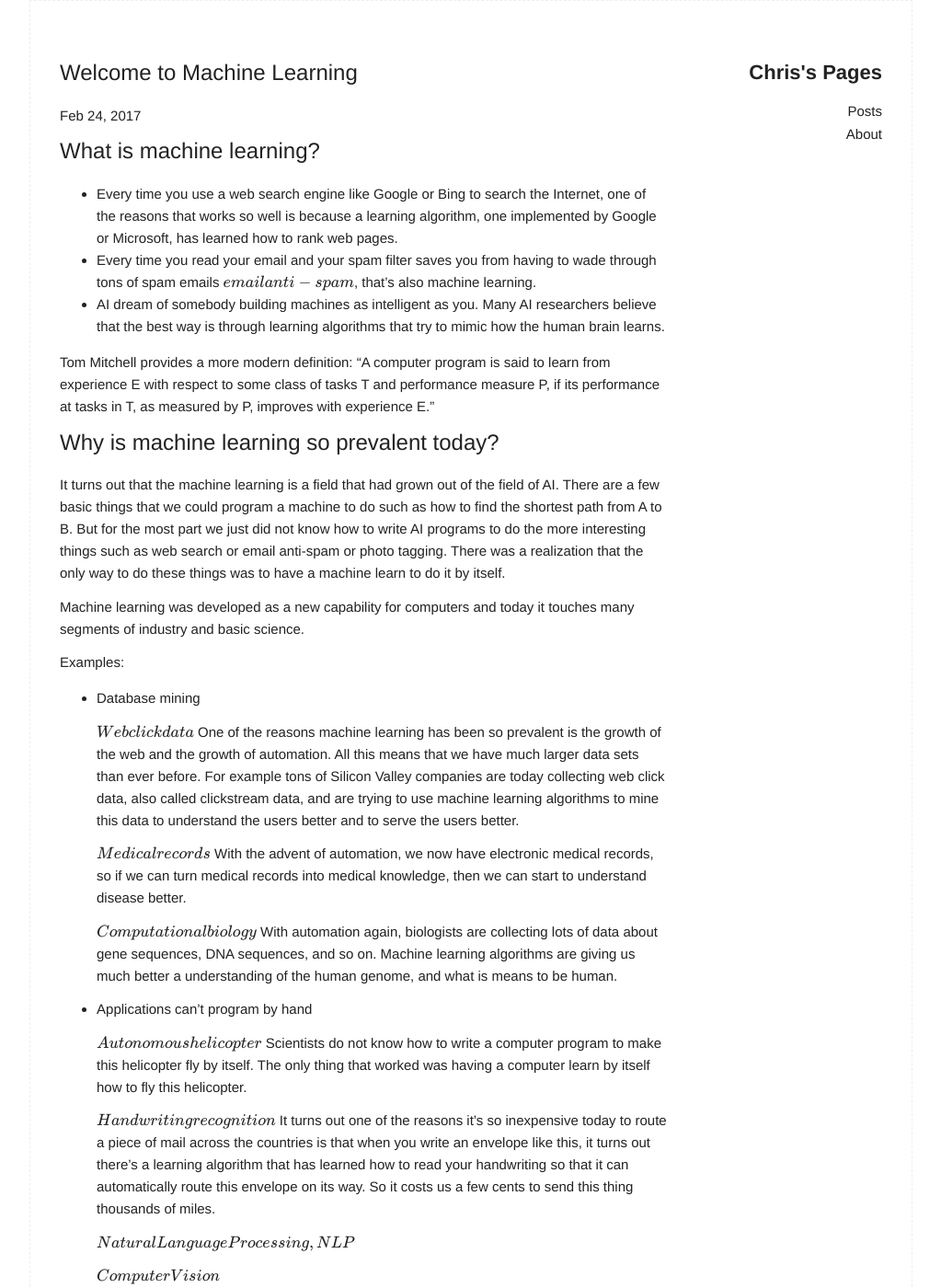
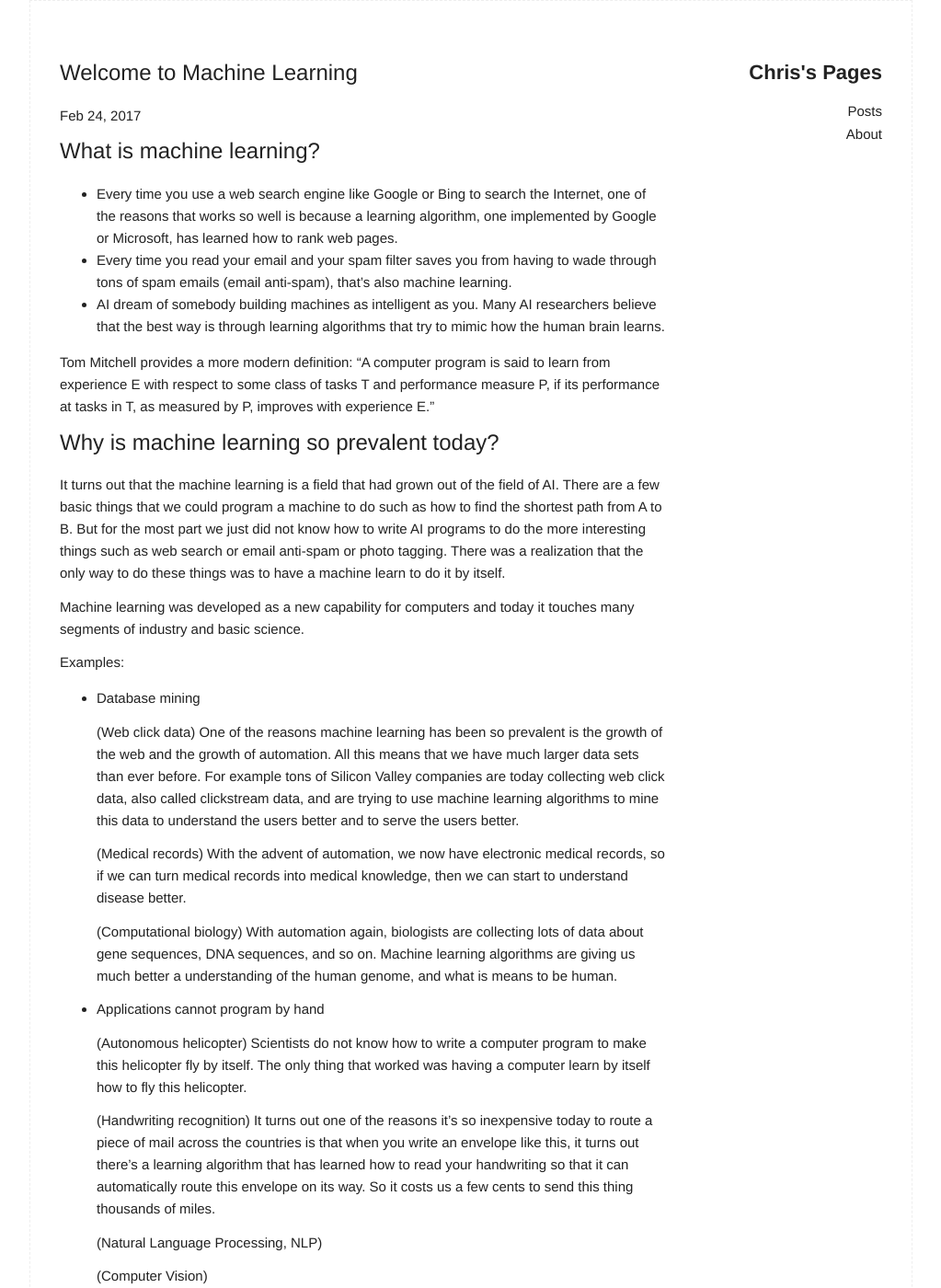
Before and after one commit to jingtt/jingtt.github.io, a Jekyll site: the page built from _posts/2017-02-24-Welcome-to-Machine-Learning.md, in a window 1280 px wide and 1400 px high. Shown: the whole window at 92% size, without its empty margins (128-1151 px from the left). Built offline with Jekyll 4.4.1, drawn with Linux system fonts in a browser that asks for light colours; formulas are drawn with MathJax 3; some of the changed text lies outside the part shown.

Commit message:
new post

```diff
--- a/_includes/mathjax.html
+++ b/_includes/mathjax.html
@@ -6,7 +6,7 @@
       }
     },
     tex2jax: {
-      inlineMath: [ ['$','$'], ['\(', '\)'] ],
+      inlineMath: [ ['$','$'],
 	  displayMath: [ ['$$','$$'], ['\[', '\]'] ],
       processEscapes: true
     }
--- a/_posts/2017-02-24-Welcome-to-Machine-Learning.md
+++ b/_posts/2017-02-24-Welcome-to-Machine-Learning.md
@@ -35,7 +35,7 @@
 
   (Computational biology) With automation again, biologists are collecting lots of data about gene sequences, DNA sequences, and so on. Machine learning algorithms are giving us much better a understanding of the human genome, and what is means to be human.
 
-- Applications can't program by hand
+- Applications cannot program by hand
 
   (Autonomous helicopter) Scientists do not know how to write a computer program to make this helicopter fly by itself. The only thing that worked was having a computer learn by itself how to fly this helicopter.
 
```
Also changed, not shown: other parts of _posts/2017-02-24-Welcome-to-Machine-Learning.md (+1 -1 lines).
